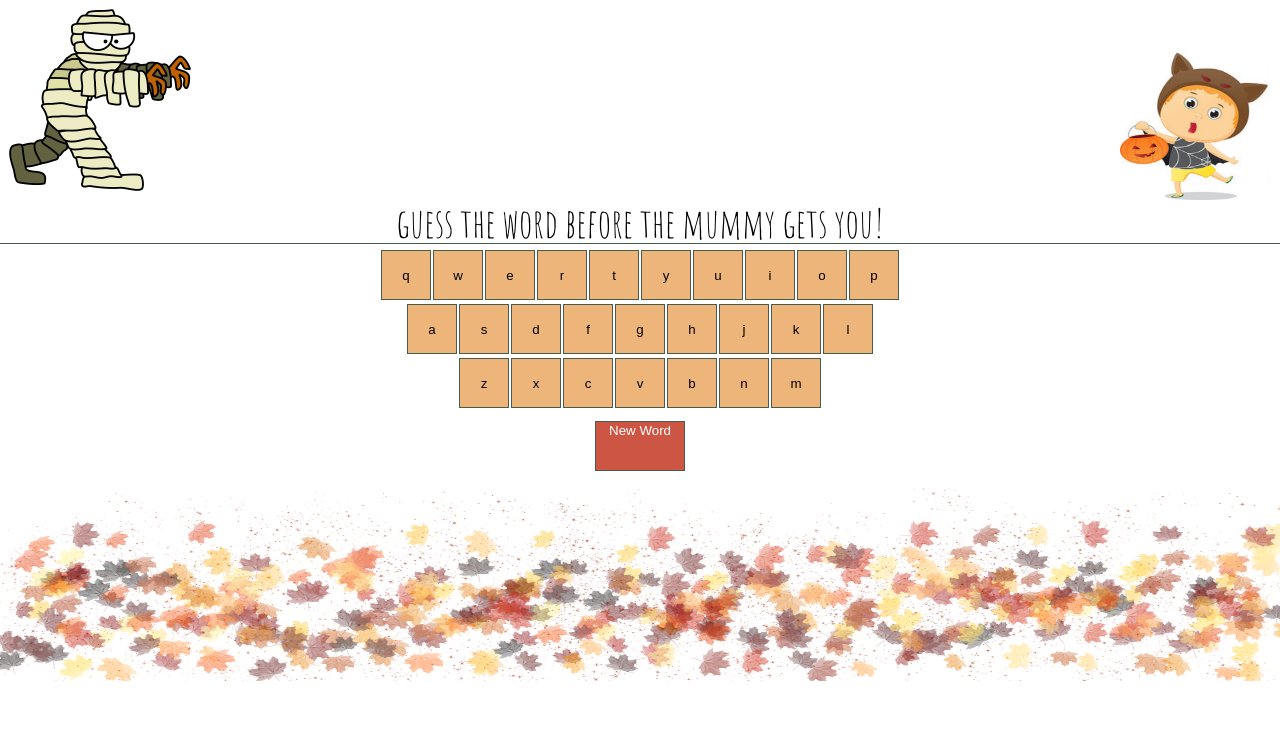
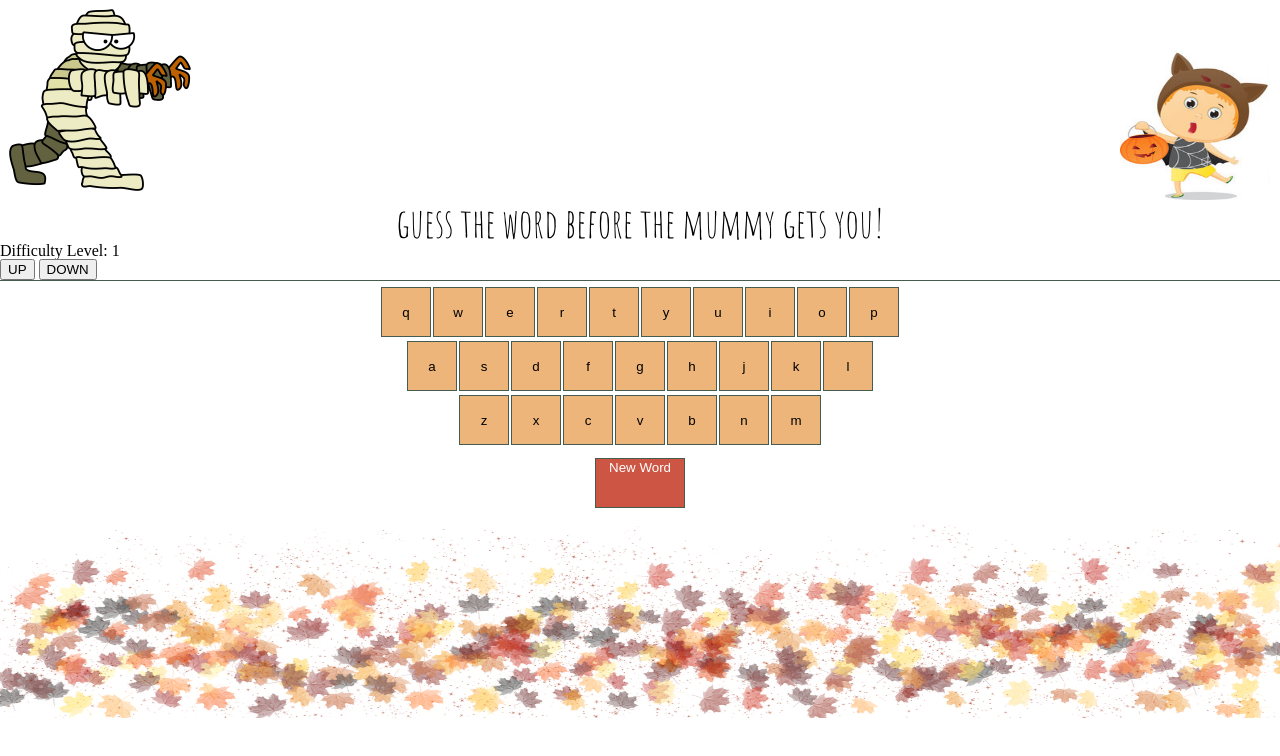
Before and after one commit to kristenburgess25/game-time, a website: page index.html in a window 1280 px wide. Drawn offline with nearby package versions, Linux system fonts and the light colour scheme.

Commit message:
Index changes

```diff
--- a/index.html
+++ b/index.html
@@ -22,6 +22,10 @@
     <p class="empty-word"></p>
     <p class="player-message">guess the word before the mummy gets you!</p>
   </div>
+
+  <div class="difficulty-container">
+  <h3> Difficulty Level: <span class="game-level"> 1 </span></h3>
+  <button class="up"> UP </button> <button class="down"> DOWN </button>
 
   <div class="keyboard-container">
   <section class ="top-row">
--- a/lib/css/styles.css
+++ b/lib/css/styles.css
@@ -33,6 +33,7 @@
   margin:auto;
   justify-content: center;
 }
+
 
 .mummy {
   height: 200px;
```
Also changed, not shown: lib/game-time.js (+5 -25 lines), lib/index.html (+7 -2 lines).
